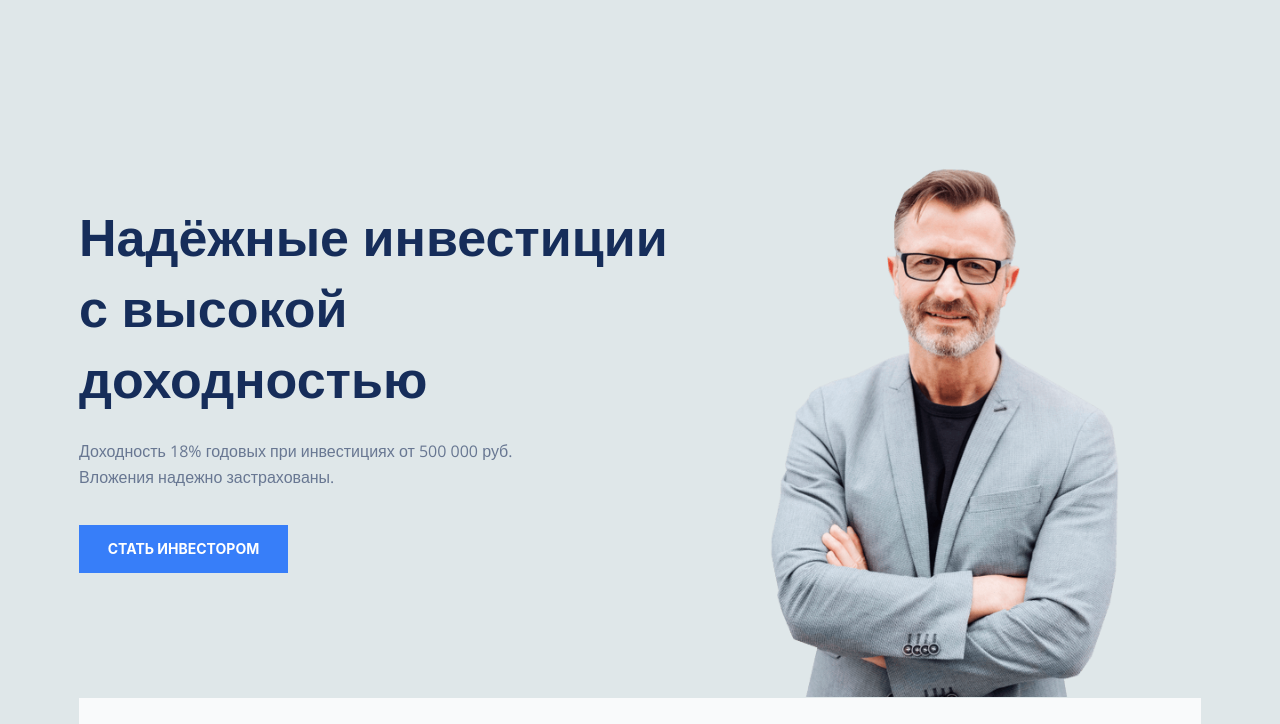
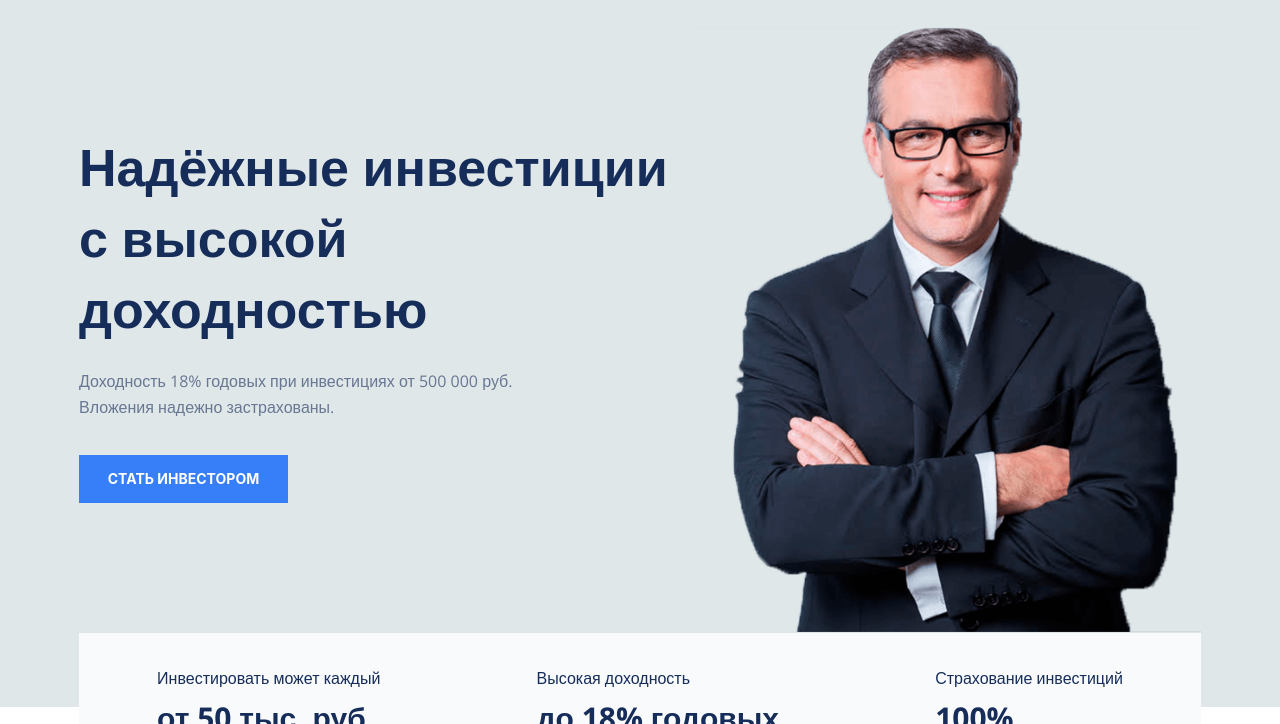
Before and after one commit to ElementalMagic/fondsberejeniy, a website: page fondsberejeniy/index.html in a window 1280 px wide. Shown: the part 76-800 px from the top of the page. Drawn offline with nearby package versions, Linux system fonts and the light colour scheme; a script that the page names is missing.

Commit message:
changed the guy

```diff
--- a/fondsberejeniy/css/styles.css
+++ b/fondsberejeniy/css/styles.css
@@ -158,6 +158,8 @@ p {
   position: relative;
   display: flex;
   align-items: center;
+  justify-content: space-between;
+
 }
 
 .begin__left {
@@ -166,6 +168,7 @@ p {
 
 .begin-bg {
   background: #dfe7e9;
+  padding-top: 0 !important;
 }
 
 .begin__title {
@@ -212,6 +215,8 @@ p {
 
 .begin__img {
   display: block;
+  width: auto;
+  max-height: 698px;
 }
 
 .about {
--- a/fondsberejeniy/index.html
+++ b/fondsberejeniy/index.html
@@ -81,7 +81,7 @@
             <button class="begin__btn blue-btn modal-button-open">Стать инвестором</button>
           </div>
           <div class="begin__right">
-            <img src="./img/man.png" class="begin__img" />
+            <img src="./img/man2.png" class="begin__img" />
           </div>
           <div class="begin-info">
             <div class="begin-info__item">
```
Also changed, not shown: fondsberejeniy/img/man2.png (added).
